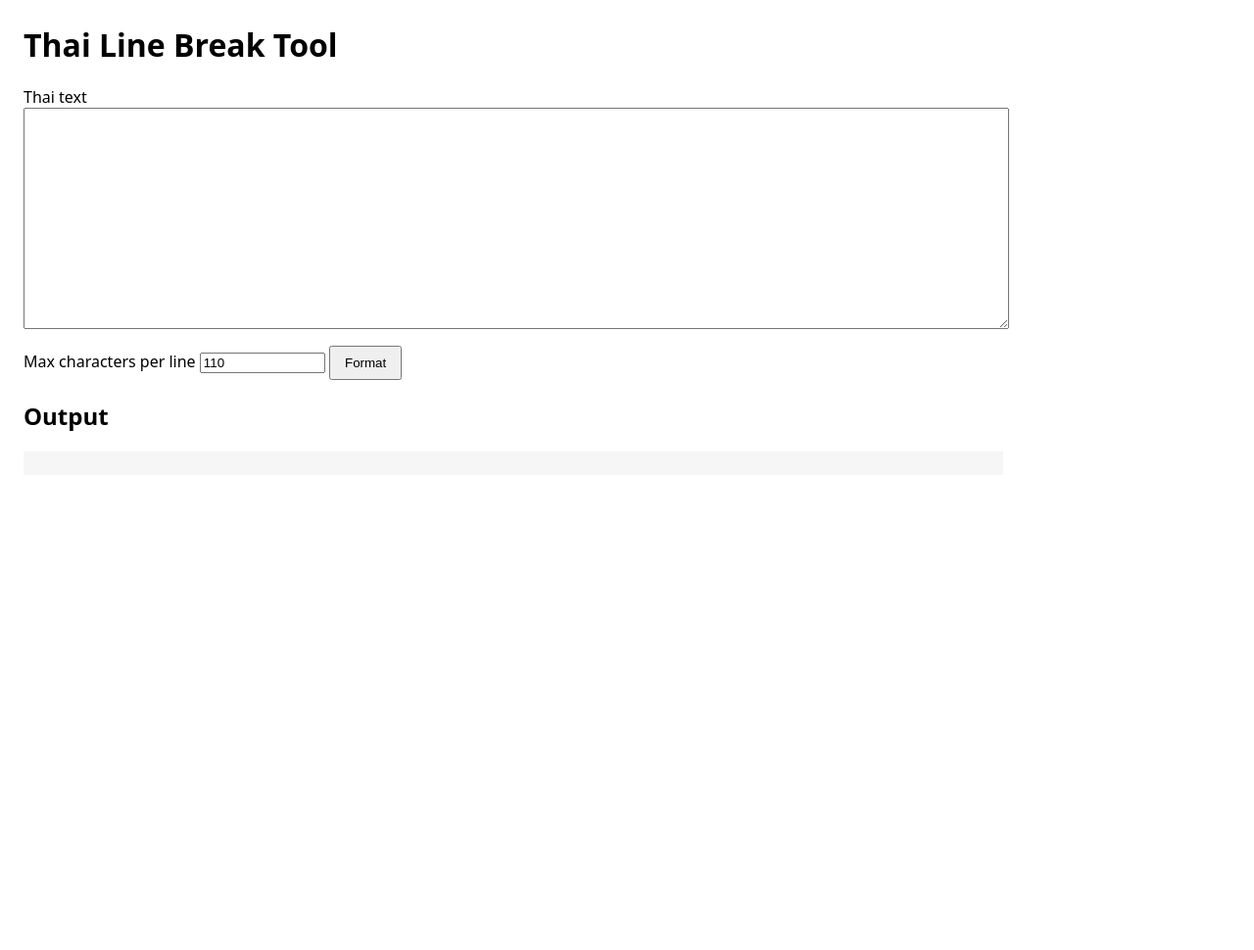
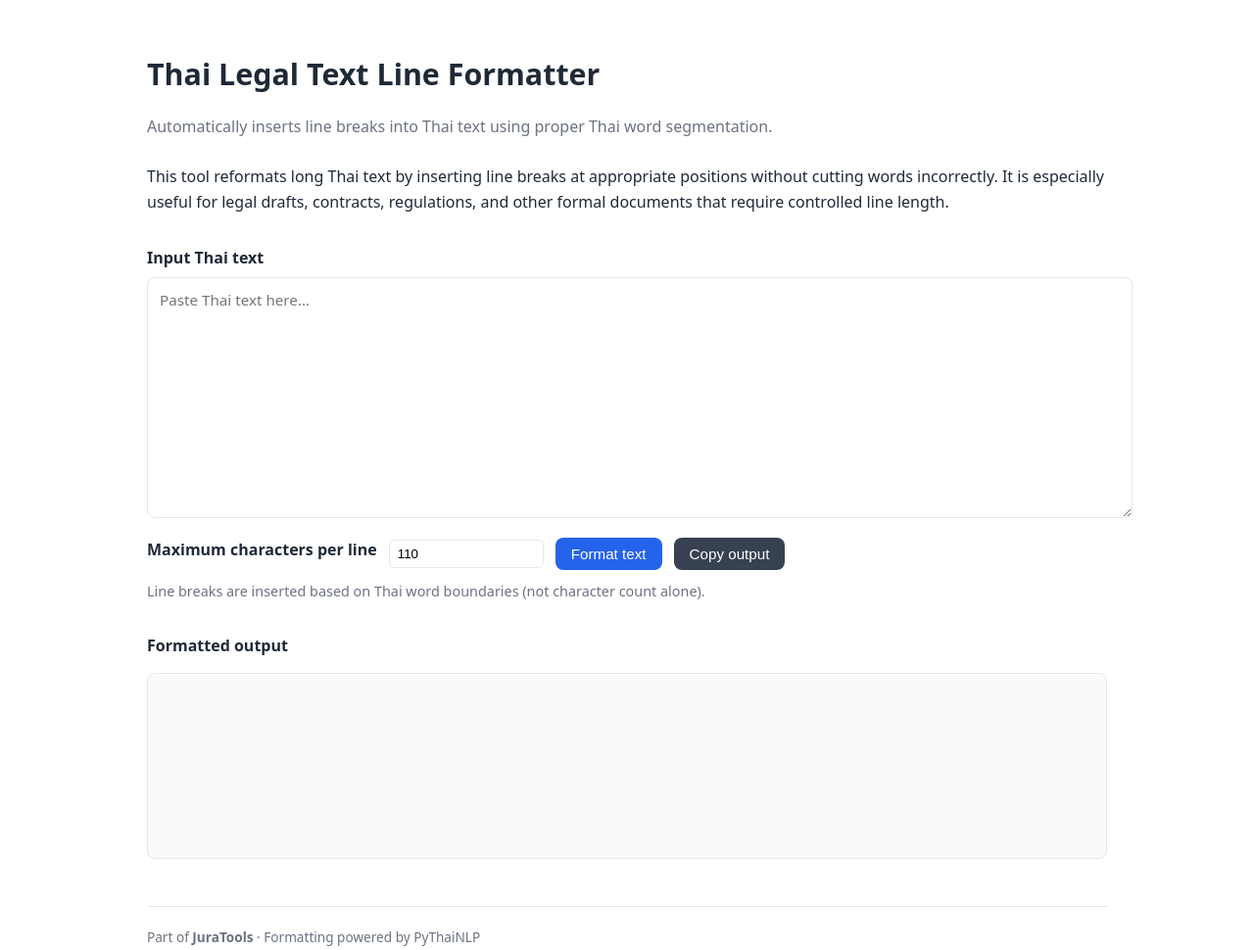
Before and after one commit to ninenine007/JuraTools, a plain HTML site: page thai-linebreak.html in a window 1280 px wide. Shown: the whole page at 98% size. Before the commit the page ends 800 px from the top, so only its background shows below. Drawn offline with Linux system fonts and the light colour scheme.

Commit message:
Update thai-linebreak.html

```diff
--- a/thai-linebreak.html
+++ b/thai-linebreak.html
@@ -2,30 +2,165 @@
 <html lang="th">
 <head>
   <meta charset="utf-8">
-  <title>Thai Line Break Tool</title>
+  <title>Thai Legal Text Line Formatter</title>
+  <meta name="viewport" content="width=device-width, initial-scale=1">
+
   <style>
-    body { font-family: system-ui, sans-serif; margin: 24px; max-width: 1000px; }
-    textarea { width: 100%; height: 220px; }
-    input { width: 120px; }
-    pre { white-space: pre-wrap; background: #f6f6f6; padding: 12px; }
-    button { padding: 8px 14px; }
+    :root {
+      --bg: #ffffff;
+      --fg: #1f2937;
+      --muted: #6b7280;
+      --border: #e5e7eb;
+      --accent: #2563eb;
+      --soft: #f9fafb;
+    }
+
+    body {
+      margin: 0;
+      font-family: system-ui, -apple-system, BlinkMacSystemFont, sans-serif;
+      background: var(--bg);
+      color: var(--fg);
+      line-height: 1.6;
+    }
+
+    main {
+      max-width: 980px;
+      margin: 0 auto;
+      padding: 32px 20px 48px;
+    }
+
+    h1 {
+      font-size: 1.9rem;
+      margin-bottom: 0.4rem;
+    }
+
+    .subtitle {
+      color: var(--muted);
+      margin-bottom: 1.6rem;
+    }
+
+    section {
+      margin-bottom: 2rem;
+    }
+
+    label {
+      font-weight: 600;
+      display: block;
+      margin-bottom: 0.4rem;
+    }
+
+    textarea {
+      width: 100%;
+      min-height: 220px;
+      padding: 12px;
+      border: 1px solid var(--border);
+      border-radius: 8px;
+      font-family: inherit;
+      font-size: 0.95rem;
+      resize: vertical;
+    }
+
+    .controls {
+      display: flex;
+      align-items: center;
+      gap: 12px;
+      flex-wrap: wrap;
+      margin-top: 12px;
+    }
+
+    input[type="number"] {
+      width: 140px;
+      padding: 6px 8px;
+      border: 1px solid var(--border);
+      border-radius: 6px;
+    }
+
+    button {
+      background: var(--accent);
+      color: white;
+      border: none;
+      padding: 8px 16px;
+      border-radius: 8px;
+      font-size: 0.95rem;
+      cursor: pointer;
+    }
+
+    button.secondary {
+      background: #374151;
+    }
+
+    button:hover {
+      opacity: 0.92;
+    }
+
+    pre {
+      background: var(--soft);
+      border: 1px solid var(--border);
+      border-radius: 8px;
+      padding: 14px;
+      white-space: pre-wrap;
+      font-size: 0.95rem;
+      min-height: 160px;
+    }
+
+    .note {
+      font-size: 0.9rem;
+      color: var(--muted);
+      margin-top: 0.6rem;
+    }
+
+    footer {
+      margin-top: 3rem;
+      padding-top: 1.2rem;
+      border-top: 1px solid var(--border);
+      font-size: 0.85rem;
+      color: var(--muted);
+    }
   </style>
 </head>
 <body>
 
-<h1>Thai Line Break Tool</h1>
+<main>
+  <header>
+    <h1>Thai Legal Text Line Formatter</h1>
+    <p class="subtitle">
+      Automatically inserts line breaks into Thai text using proper Thai word segmentation.
+    </p>
+  </header>
 
-<label>Thai text</label>
-<textarea id="text"></textarea>
+  <section>
+    <p>
+      This tool reformats long Thai text by inserting line breaks at appropriate positions
+      without cutting words incorrectly. It is especially useful for legal drafts,
+      contracts, regulations, and other formal documents that require controlled line length.
+    </p>
+  </section>
 
-<div style="margin:12px 0">
-  <label>Max characters per line</label>
-  <input id="n" type="number" value="110">
-  <button onclick="formatText()">Format</button>
+  <section>
+    <label for="text">Input Thai text</label>
+    <textarea id="text" placeholder="Paste Thai text here…"></textarea>
+
+    <div class="controls">
+      <label for="n">Maximum characters per line</label>
+      <input id="n" type="number" value="110" min="1" max="500">
+      <button onclick="formatText()">Format text</button>
+      <button class="secondary" onclick="copyOutput()">Copy output</button>
     </div>
 
-<h2>Output</h2>
+    <p class="note">
+      Line breaks are inserted based on Thai word boundaries (not character count alone).
+    </p>
+  </section>
+
+  <section>
+    <label>Formatted output</label>
     <pre id="output"></pre>
+  </section>
+
+  <footer>
+    Part of <strong>JuraTools</strong> · Formatting powered by PyThaiNLP
+  </footer>
+</main>
 
 <script>
 const API_BASE = "https://thai-linebreak-api.onrender.com";
@@ -33,20 +168,40 @@ const API_BASE = "https://thai-linebreak-api.onrender.com";
 async function formatText() {
   const text = document.getElementById("text").value;
   const n = parseInt(document.getElementById("n").value, 10) || 110;
+  const output = document.getElementById("output");
 
+  if (!text.trim()) {
+    output.textContent = "";
+    return;
+  }
+
+  output.textContent = "Formatting…";
+
+  try {
     const res = await fetch(`${API_BASE}/format`, {
       method: "POST",
       headers: { "Content-Type": "application/json" },
       body: JSON.stringify({ text, n })
     });
 
-  if (!res.ok) {
-    alert("API error");
-    return;
+    if (!res.ok) throw new Error("API error");
+
+    const data = await res.json();
+    output.textContent = data.output;
+  } catch {
+    output.textContent = "";
+    alert("Unable to format text. Please try again later.");
+  }
 }
 
-  const data = await res.json();
-  document.getElementById("output").textContent = data.output;
+function copyOutput() {
+  const text = document.getElementById("output").textContent;
+  if (!text) return;
+
+  navigator.clipboard.writeText(text).then(
+    () => alert("Copied to clipboard"),
+    () => alert("Copy failed")
+  );
 }
 </script>
 
```
Lines whose indentation alone changed are shown as unchanged.
